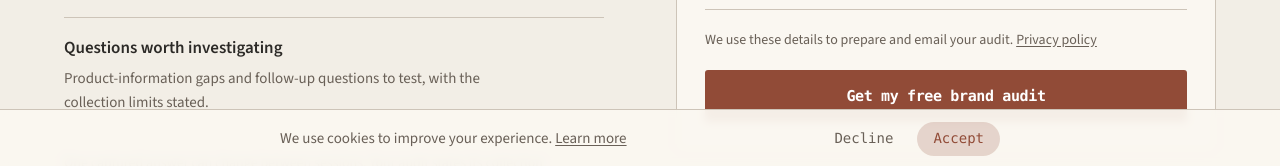
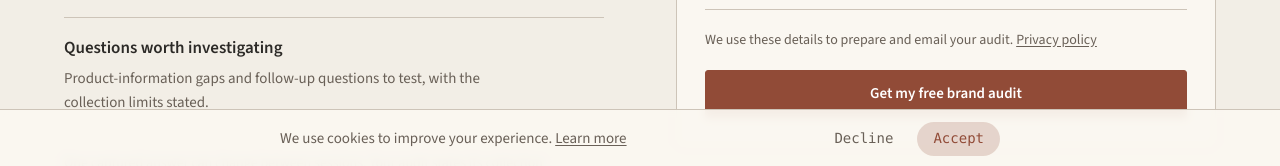
Before and after one commit to theroberthu/recoscope, a Next.js app: page /audit in a window 1280 px wide. Shown: the part 632-798 px from the top of the page. Built offline with nearby package versions, Linux system fonts and the light colour scheme; no server answers; the database is empty.

Commit message:
Keep the audit action readable and consistent

```diff
--- a/src/components/audit/AuditRequestForm.tsx
+++ b/src/components/audit/AuditRequestForm.tsx
@@ -316,7 +316,7 @@ export function AuditRequestForm({
       <button
         type="submit"
         disabled={status === "submitting"}
-        className="w-full rounded-full bg-cyan px-8 py-3.5 font-mono text-[13px] font-bold tracking-tight text-void transition-all hover:bg-cyan/90 hover:shadow-[0_0_20px_rgba(0,212,170,0.25)] disabled:opacity-50"
+        className="button-primary w-full disabled:opacity-50"
       >
         {status === "submitting" ? "Submitting..." : "Get my free brand audit"}
       </button>
```
